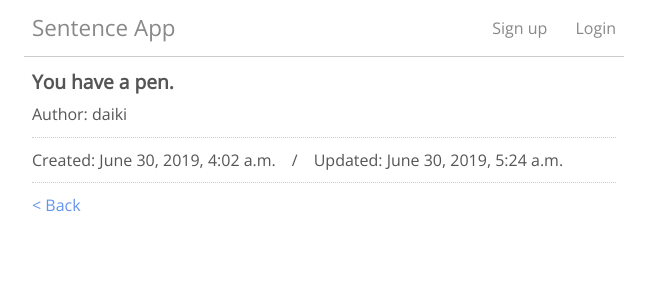
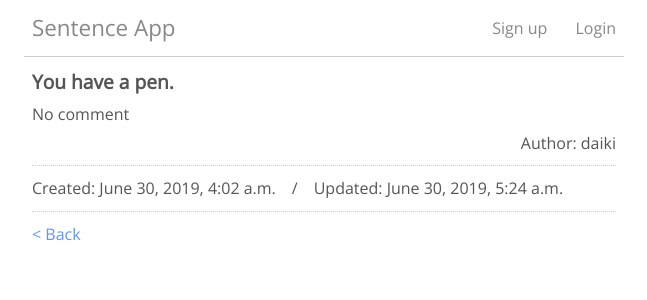
Before and after one commit to miyagawadaiki/MySentenceBook-demo, a Django app: page /1/ in a window 1280 px wide. Shown: the top 300 px of the page, without its empty margins (316-963 px from the left). Run offline with Django 3.2, Linux system fonts and the light colour scheme; data comes from the database, SQL or seed files in the repository; both versions use the stored data as it was after the commit; parts of the project's set-up code (start-up, migrations or seed data) failed here and were passed over.

Commit message:
add comment text in Section model

```diff
--- a/sentences/models.py
+++ b/sentences/models.py
@@ -7,6 +7,7 @@ from django.utils import timezone
 
 class Sentence(models.Model):
     sentence_text = models.CharField(max_length=300)
+    comment_text = models.CharField(max_length=200, default='No comment')
     created_date  = models.DateTimeField(
         'date created',
         #default=timezone.now,
--- a/sentences/templates/sentences/detail.html
+++ b/sentences/templates/sentences/detail.html
@@ -5,7 +5,8 @@
 {% block content %}
 <h1>{{ sentence.sentence_text }}</h1>
 <section class="sentence-text">
-    <p>Author: {{ sentence.author }}</p>
+	{{ sentence.comment_text|linebreaksbr }}
+    <p style="text-align: right">Author: {{ sentence.author }}</p>
 </section>
 <section class="sentence-date">
     <p>Created:&nbsp;{{ sentence.created_date }}<span>/</span>Updated:&nbsp;{{ sentence.updated_date }}</p>
--- a/sentences/views.py
+++ b/sentences/views.py
@@ -33,7 +33,7 @@ class DetailView(generic.DetailView):
 class CreateView(LoginRequiredMixin, generic.edit.CreateView):
     model = Sentence
     template_name = 'sentences/form.html'
-    fields = ['sentence_text']  # '__all__'
+    fields = ['sentence_text', 'comment_text']  # '__all__'
     #context_object_name = 'sentence'
 
     def form_valid(self, form):
@@ -47,7 +47,7 @@ class CreateView(LoginRequiredMixin, generic.edit.CreateView):
 class UpdateView(LoginRequiredMixin, generic.edit.UpdateView):  # The LoginRequired mixin
     model = Sentence
     template_name = 'sentences/form.html'
-    fields = ['sentence_text']  # '__all__'
+    fields = ['sentence_text', 'comment_text']  # '__all__'
     #context_object_name = 'sentence'
 
     def dispatch(self, request, *args, **kwargs):
```
Also changed, not shown: db.sqlite3, sentences/migrations/0005_sentence_comment_text.py (added).
